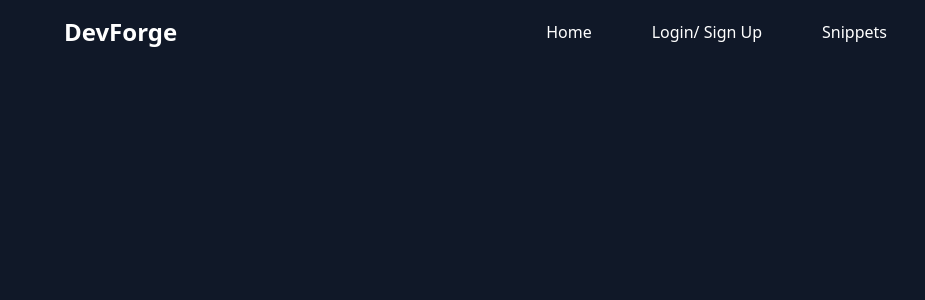
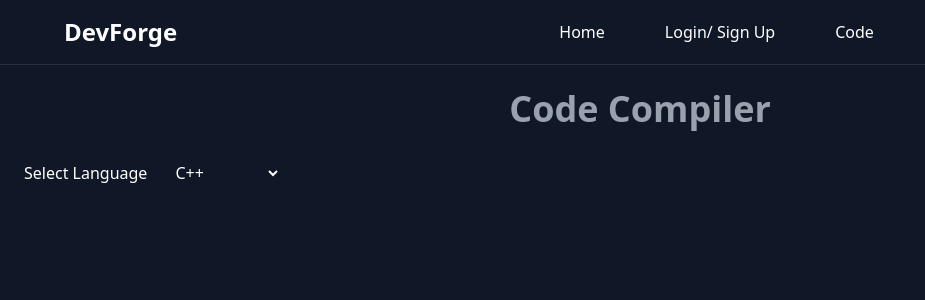
Before and after one commit to shivain2124/DevForge, a React (Vite) app: page /compiler in a window 1280 px wide. Shown: the top 300 px of the page, without its empty margins (0-925 px from the left). Built offline with nearby package versions, Linux system fonts and the light colour scheme.

Commit message:
Started Compiler work

```diff
--- a/src/App.jsx
+++ b/src/App.jsx
@@ -6,6 +6,7 @@
 import Snippets from './Pages/Snippets'
 import Navbar from './components/Navbar'
 import AuthChoice from './Pages/AuthChoice'
+import Compiler from './Pages/Compiler'
 
 
 function App() {
@@ -18,6 +19,7 @@
       <Route path="/login" element={<Login/>} />
       <Route path="/signup" element={<SignUp />} />
       <Route path="/snippets" element={<Snippets />} />
+      <Route path="/compiler" element={<Compiler/>} />
     </Routes>
 
     {/* <div style={{ height: '2000px' }} className="bg-gray-800">
--- /dev/null
+++ b/src/Pages/Compiler.jsx
@@ -0,0 +1,96 @@
+import React,{useState} from 'react'
+
+const languageMap = {
+    cpp: 12,         // C++ (GCC 9.2.0)
+    c: 7,            // C (GCC 9.2.0)
+    java: 25,        // Java (OpenJDK 13.0.1)
+    python: 38,      // Python (3.8.1)
+    javascript: 26,  // JavaScript (Node.js 12.14.0)
+    csharp: 8,       // C# (Mono 6.6.0.161)
+    go: 22,          // Go (1.13.5)
+    ruby: 40,        // Ruby (2.7.0)
+    php: 34,         // PHP (7.4.1)
+    swift: 44        // Swift (5.2.3)
+  };
+
+
+
+const Compiler = () => {
+    const [language,setLanguage] =useState('cpp');
+    const [code, setCode] = useState('');
+    const [input, setInput] = useState('');
+    const [output, setOutput] = useState('');
+    const [isLoading, setIsLoading] = useState(false);
+    const [error, setError] = useState('');
+
+    const JUDGE0_API_URL='https://judge0-ce.p.rapidapi.com'
+    const RAPIDAPI_KEY='be0b0e2eabmsh3cff064fdff4f4ap180e74jsnd129d3856f32'
+    const RAPIDAPI_HOST='judge0-ce.p.rapidapi.com'
+
+    const handleRunCode = async()=>{
+        setIsLoading(true);
+        setOutput('');
+        setError('');
+
+
+    try{
+        const response = await fetch(`${JUDGE0_API_URL}/submissions?base64_encoded=true`, {
+            method: 'POST',
+            headers: {
+                'Content-Type': 'application/json',
+                'X-RapidAPI-Key': RAPIDAPI_KEY,
+                'X-RapidAPI-Host': RAPIDAPI_HOST,
+            },
+            body: JSON.stringify({
+                language_id: languageMap[language],
+                source_code: btoa(code),
+                stdin: btoa(input),
+            }),
+
+        });
+        const result=await response.json();
+        const {stdout,stderr,compiler_output,status} = result;
+
+        if (status.description !== 'Accepted') {
+            setError(`Error: ${status.description}`);
+        } else{
+            setOutput(stdout || 'No output');
+        }
+    } catch(err){
+        setError('An error occurred while running the code');
+    }
+    finally{
+        setIsLoading(false);
+    }}
+
+
+  return (
+    <div className='min-h-screen p-6 bg-gray-900 text-white'>
+        <h1 className='text-4xl font-bold mb-6 text-center text-gray-400'>Code Compiler</h1>
+
+        <div className='mb-4'>
+            <label className='mr-2'>Select Language</label>
+            <select
+                className="bh-gray-800 px-4 py-2 rounded"
+                value={language}
+                onChange={(e)=> setLanguage(e.target.value)}
+                >
+                    <option value="cpp">C++</option>
+                    <option value="c">C</option>
+                    <option value="java">Java</option>
+                    <option value="python">Python</option>
+                    <option value="javascript">JavaScript</option>
+                    <option value="csharp">C#</option>
+                    <option value="go">Go</option>
+                    <option value="ruby">Ruby</option>
+                    <option value="php">PHP</option>
+                    <option value="swift">Swift</option>
+            </select>
+        </div>
+
+
+    </div>
+  )
+}
+
+export default Compiler
--- a/src/Pages/Home.jsx
+++ b/src/Pages/Home.jsx
@@ -1,6 +1,5 @@
 import React from 'react'
 import { useNavigate } from 'react-router-dom'
-import WhatDevForgeCanDo from '../components/WhatDevForgeCanDo';
 import FeatureSection from '../components/FeatureSection';
 
 const Home = () => {
--- a/src/components/Navbar.jsx
+++ b/src/components/Navbar.jsx
@@ -1,4 +1,4 @@
-import React,{useState,useEffect} from 'react'
+import React from 'react'
 import {Link} from 'react-router-dom'
 
 
@@ -6,14 +6,14 @@
   return (
 
 
-    <nav className='sticky top-0 z-10 bg-gray-900 text-white p-4 px-6 md:px-10 lg:px-16 flex flex-col md:flex-row md:items-center md:justify-between'>
+    <nav className='sticky top-0 z-10 bg-gray-900 text-white p-4 px-6  border-b border-white/10 md:px-10 lg:px-16 flex flex-col md:flex-row md:items-center md:justify-between'>
         {/* logo */}
         <h1 className='text-2xl font-bold mb-2 md:mb-0 md:mr-10'>DevForge</h1>
 
         <div className='flex gap-15 justify-center flex-grow'>
             <Link to="/" className='hover:text-yellow-300'>Home</Link>
             <Link to="/auth" className='hover:text-yellow-300'>Login/ Sign Up</Link>
-            <Link to="/snippets" className='hover:text-yellow-300'>Snippets</Link>
+            <Link to="/compiler" className='hover:text-yellow-300'>Code</Link>
         </div>
 
     </nav>
--- a/src/components/WhatDevForgeCanDo.jsx
+++ /dev/null
@@ -1,94 +0,0 @@
-// import React from 'react';
-
-// const WhatDevForgeCanDo = () => {
-//   return (
-//     <div className="bg-gray-900 text-white py-20 px-6 sm:px-10">
-//       <h2 className="text-4xl font-semibold text-center text-blue-300 mb-12">
-//         What Can DevForge Do?
-//       </h2>
-
-//       <div className="flex flex-col md:flex-row gap-12 justify-center">
-//         {/* Store Section */}
-//         <div className="flex flex-col items-center bg-gray-800 p-6 rounded-lg shadow-lg max-w-xs">
-//           <div className="mb-4">
-//             {/* Static Video or Image */}
-//             <video
-//               src="/path/to/store-demo.mp4" // Add the path to your static video
-//               className="w-full h-40 object-cover rounded-lg"
-//               muted
-//               loop
-//               autoPlay
-//             />
-//             {/* Alternatively, you can use an image here */}
-//             {/* <img src="/path/to/store-image.png" alt="Store Demo" className="w-full h-40 object-cover rounded-lg"/> */}
-//           </div>
-//           <h3 className="text-xl font-semibold mb-2">Store</h3>
-//           <p className="text-gray-300 text-center">
-//             DevForge allows you to easily upload and keep track of code snippets that are important to you.
-//             Create a post, upload the post, and never waste your time finding code snippets again.
-//           </p>
-//         </div>
-
-//         {/* Edit Section */}
-//         <div className="flex flex-col items-center bg-gray-800 p-6 rounded-lg shadow-lg max-w-xs">
-//           <div className="mb-4">
-//             <video
-//               src="/path/to/edit-demo.mp4" // Add the path to your static video
-//               className="w-full h-40 object-cover rounded-lg"
-//               muted
-//               loop
-//               autoPlay
-//             />
-//             {/* <img src="/path/to/edit-image.png" alt="Edit Demo" className="w-full h-40 object-cover rounded-lg"/> */}
-//           </div>
-//           <h3 className="text-xl font-semibold mb-2">Edit</h3>
-//           <p className="text-gray-300 text-center">
-//             Want to extend or simplify a code snippet? Click the Edit option while viewing a post to easily modify a block of code to your liking.
-//           </p>
-//         </div>
-
-//         {/* Compile Section */}
-//         <div className="flex flex-col items-center bg-gray-800 p-6 rounded-lg shadow-lg max-w-xs">
-//           <div className="mb-4">
-//             <video
-//               src="/path/to/compile-demo.mp4" // Add the path to your static video
-//               className="w-full h-40 object-cover rounded-lg"
-//               muted
-//               loop
-//               autoPlay
-//             />
-//             {/* <img src="/path/to/compile-image.png" alt="Compile Demo" className="w-full h-40 object-cover rounded-lg"/> */}
-//           </div>
-//           <h3 className="text-xl font-semibold mb-2">Compile</h3>
-//           <p className="text-gray-300 text-center">
-//             DevForge supports code compiling for 15+ languages such as JavaScript, Python, C, Go, and more.
-//             Simply click the "Run" button when viewing a post to see the compiled output.
-//           </p>
-//         </div>
-//       </div>
-//     </div>
-//   );
-// };
-
-// export default WhatDevForgeCanDo;
-
-
-import React from 'react'
-
-const WhatDevForgeCanDo = () => {
-  return (
-    <div className='bg-gray-900 text-white py-20 px-6 sm:px-10'>
-        <h2 className="text-4xl font-semibold text-center text-white-700 mb-12">
-        What Can DevForge Do?
-      </h2>
-
-      <div className="flex flex-col md:flex-row gap-12 justify-center">
-
-      </div>
-
-
-    </div>
-  )
-}
-
-export default WhatDevForgeCanDo
```
